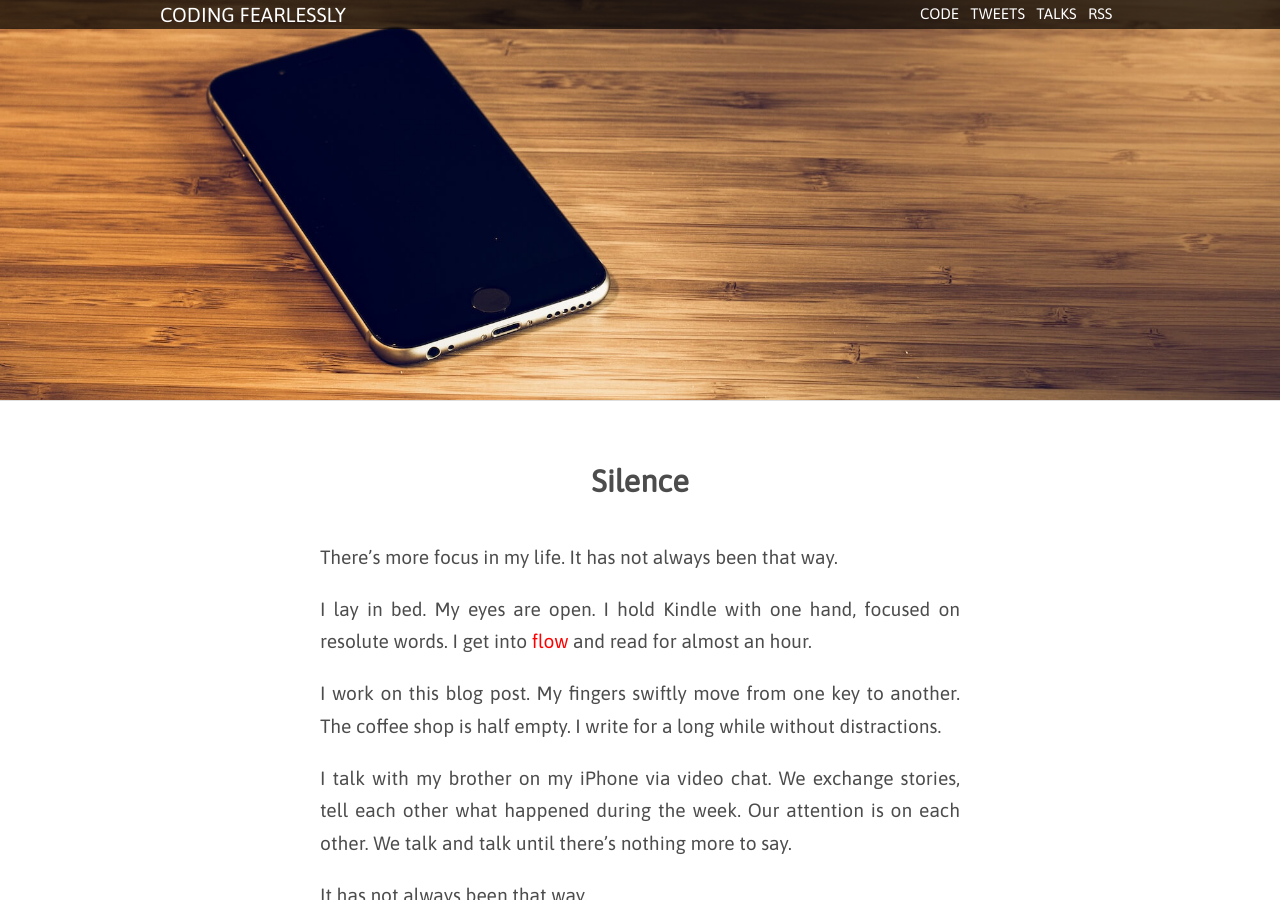
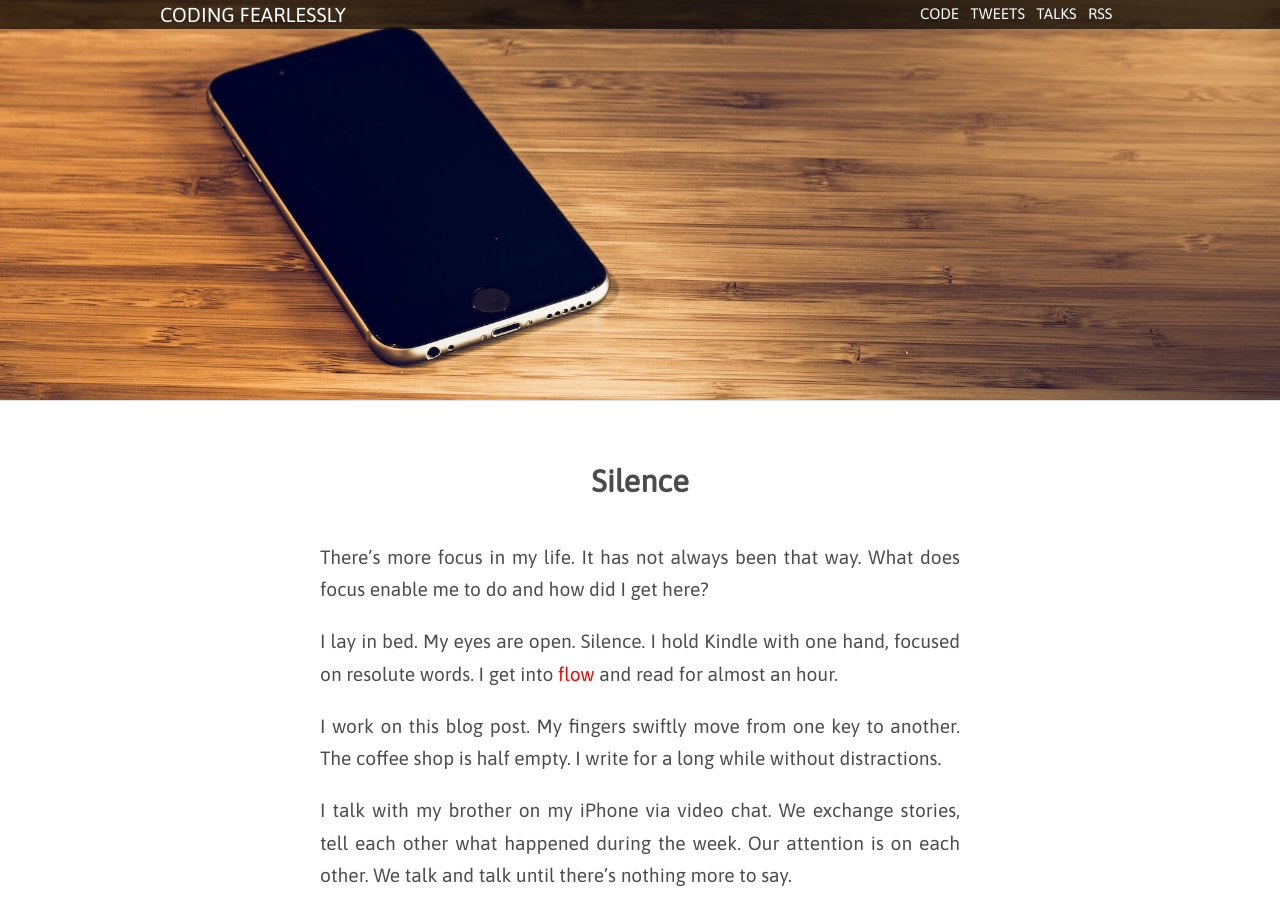
Before and after one commit to mmozuras/mmozuras.github.com, a Jekyll site: the page built from post/_posts/2017-05-21-silence.md, in a window 1280 px wide and 900 px high. Built offline with Jekyll 4.4.1, drawn with Linux system fonts in a browser that asks for light colours; comment, search, counter and statistics services are not loaded.

Commit message:
Add one more sentence to the opening paragraph

```diff
--- a/post/_posts/2017-05-21-silence.md
+++ b/post/_posts/2017-05-21-silence.md
@@ -4,9 +4,9 @@ title: Silence
 background: silence
 ---
 
-There's more focus in my life. It has not always been that way.
+There's more focus in my life. It has not always been that way. What does focus enable me to do and how did I get here?
 
-I lay in bed. My eyes are open. I hold Kindle with one hand, focused on resolute words. I get into [flow](https://en.wikipedia.org/wiki/Flow_(psychology)) and read for almost an hour.
+I lay in bed. My eyes are open. Silence. I hold Kindle with one hand, focused on resolute words. I get into [flow](https://en.wikipedia.org/wiki/Flow_(psychology)) and read for almost an hour.
 
 I work on this blog post. My fingers swiftly move from one key to another. The coffee shop is half empty. I write for a long while without distractions.
 
```
